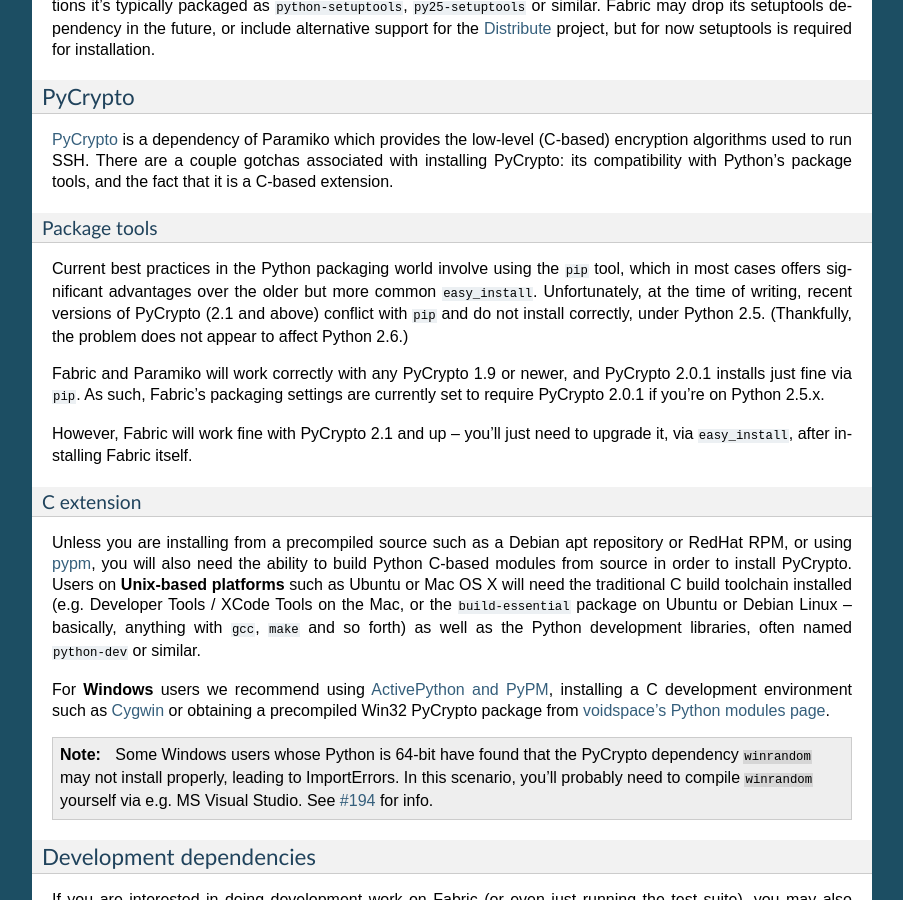
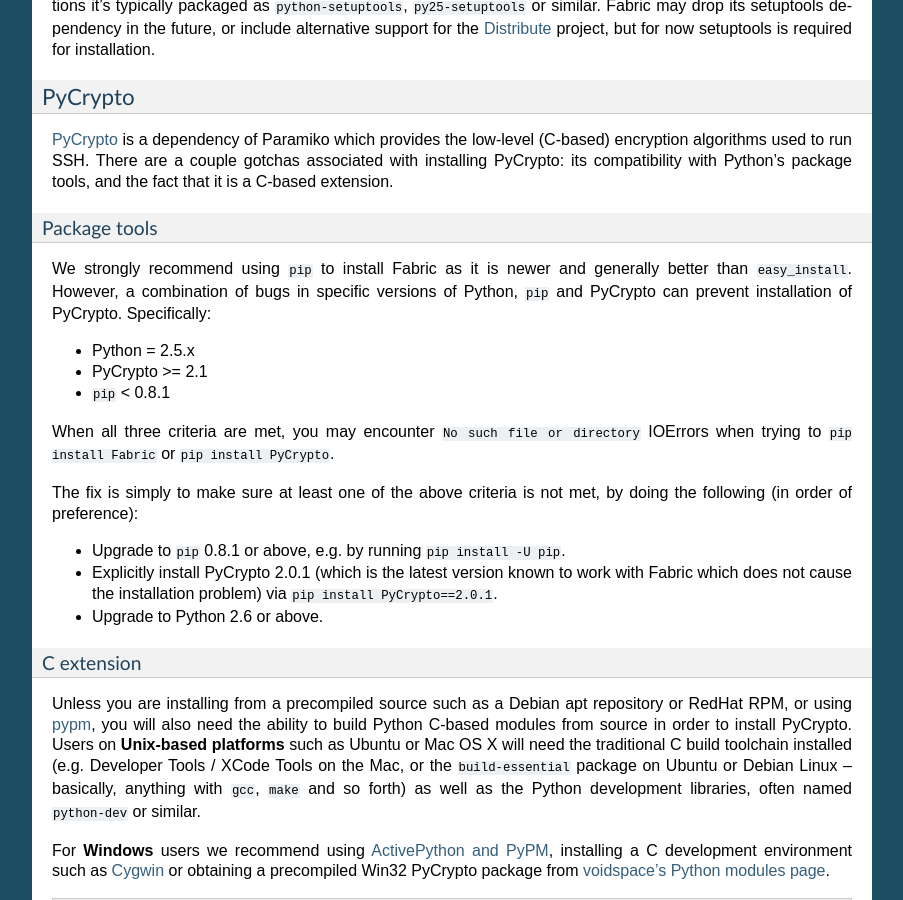
Before and after one commit to fabric/fabric, a Sphinx documentation site: the page built from docs/installation.rst, in a window 1280 px wide and 900 px high, scrolled down 817 px. Shown: the whole window, without its empty margins (198-1101 px from the left). Built offline with Sphinx 7.4.7, drawn with Linux system fonts in a browser that asks for light colours.

Commit message:
Simplify how we handle the pip+PyCrypto problem.
Specifically, remote the Python 2.5 test in setup.py, and clearly
document the problem and how to solve it.

Implements #228.

```diff
--- a/docs/installation.rst
+++ b/docs/installation.rst
@@ -66,19 +66,28 @@
 Package tools
 ~~~~~~~~~~~~~
 
-Current best practices in the Python packaging world involve using the ``pip``
-tool, which in most cases offers significant advantages over the older but more
-common ``easy_install``. Unfortunately, at the time of writing, recent versions
-of PyCrypto (2.1 and above) conflict with ``pip`` and do not install correctly,
-under Python 2.5. (Thankfully, the problem does not appear to affect Python
-2.6.)
+We strongly recommend using ``pip`` to install Fabric as it is newer and
+generally better than ``easy_install``. However, a combination of bugs in
+specific versions of Python, ``pip`` and PyCrypto can prevent installation of
+PyCrypto. Specifically:
 
-Fabric and Paramiko will work correctly with any PyCrypto 1.9 or newer, and
-PyCrypto 2.0.1 installs just fine via ``pip``. As such, Fabric's packaging
-settings are currently set to require PyCrypto 2.0.1 if you're on Python 2.5.x.
+* Python = 2.5.x
+* PyCrypto >= 2.1
+* ``pip`` < 0.8.1
 
-However, Fabric will work fine with PyCrypto 2.1 and up -- you'll just need to
-upgrade it, via ``easy_install``, after installing Fabric itself.
+When all three criteria are met, you may encounter ``No such file or
+directory`` IOErrors when trying to ``pip install Fabric`` or ``pip install
+PyCrypto``.
+
+The fix is simply to make sure at least one of the above criteria is not met,
+by doing the following (in order of preference):
+
+* Upgrade to ``pip`` 0.8.1 or above, e.g. by running ``pip install -U pip``.
+* Explicitly install PyCrypto 2.0.1 (which is the latest version known to work with
+  Fabric which does not cause the installation problem) via ``pip install
+  PyCrypto==2.0.1``.
+* Upgrade to Python 2.6 or above.
+
 
 C extension
 ~~~~~~~~~~~
```
Also changed, not shown: setup.py (+1 -6 lines).
